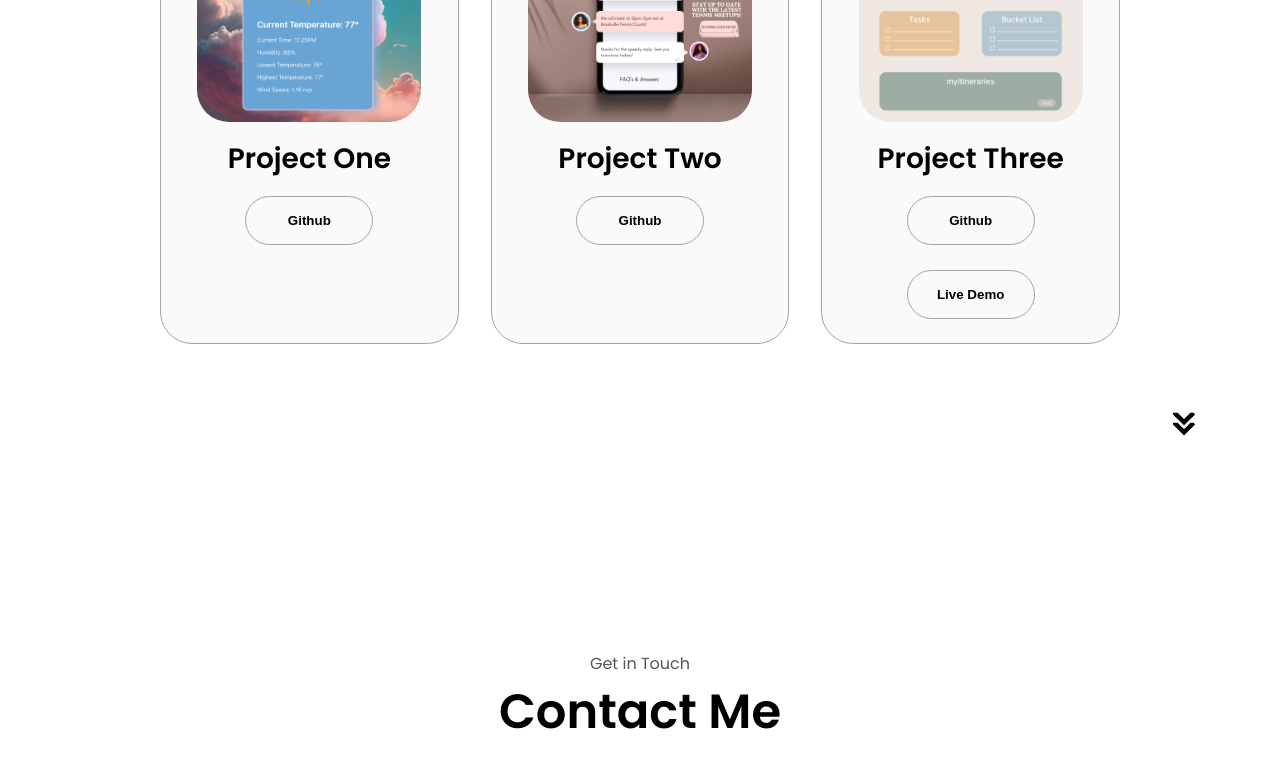
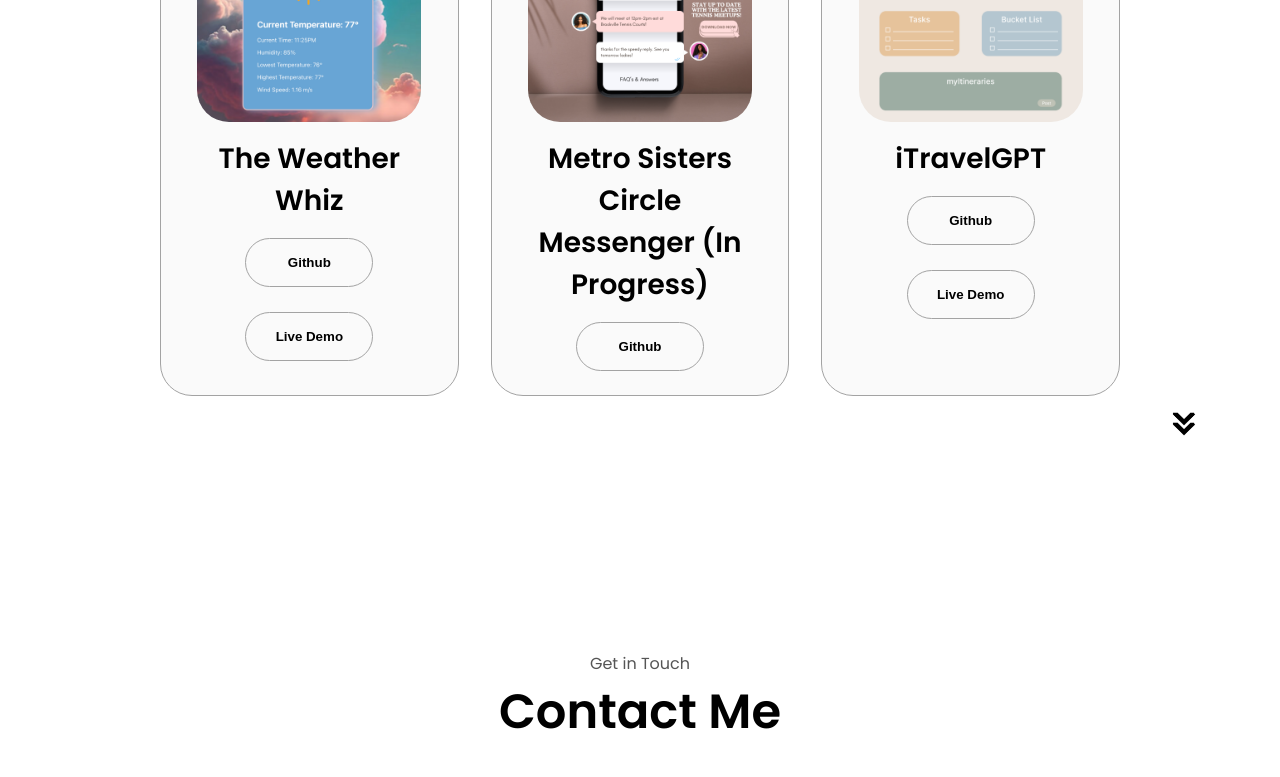
Before and after one commit to AngeliqueLewis/html-css-js-portfolio, a plain HTML site: page index.html in a window 1280 px wide. Shown: the part 2720-3497 px from the top of the page. Drawn offline with Linux system fonts and the light colour scheme; files whose address does not match are found by name.

Commit message:
updated live demon button for weather whiz app

```diff
--- a/index.html
+++ b/index.html
@@ -215,13 +215,18 @@
                     alt="Project 1"
                     class="project-img"/>
                 </div>
-                <h2 class="experience-sub-title project-title">Project One</h2>
+                <h2 class="experience-sub-title project-title">The Weather Whiz</h2>
             <div class="btn-container">
                 <button
                  class="btn btn-color-2 project-btn"
                  onclick="location.href='https://github.com/AngeliqueLewis/Path2TechWeatherApp2'">Github
                 </button>
             </div>
+            <br />
+             <button
+                 class="btn btn-color-2 project-btn"
+                 onclick="location.href='https://theweatherwhiz.netlify.app/'">Live Demo
+                </button>
             </div>
             <div class="details-container color-container">
                 <div class="article-container">
@@ -230,7 +235,7 @@
                     alt="Project 2"
                     class="project-img"/>
                 </div>
-                <h2 class="experience-sub-title project-title">Project Two</h2>
+                <h2 class="experience-sub-title project-title">Metro Sisters Circle Messenger (In Progress)</h2>
             <div class="btn-container">
                 <button
                  class="btn btn-color-2 project-btn"
@@ -245,7 +250,7 @@
                     alt="Project 3"
                     class="project-img"/>
                 </div>
-                <h2 class="experience-sub-title project-title">Project Three</h2>
+                <h2 class="experience-sub-title project-title">iTravelGPT</h2>
             <div class="btn-container">
                 <button
                  class="btn btn-color-2 project-btn"
```
